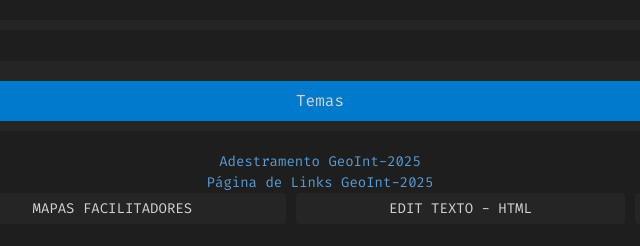
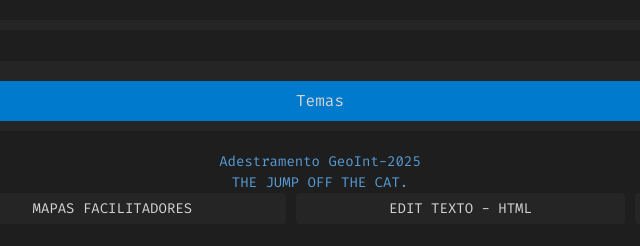
Before and after one commit to zeus-rr/GeoInt, a plain HTML site: page index.html in a window 1280 px wide. Shown: the top 246 px of the page, 320-960 px from the left. Drawn offline with nearby package versions, Linux system fonts and the light colour scheme.

Commit message:
Update index.html

```diff
--- a/index.html
+++ b/index.html
@@ -345,7 +345,7 @@ h1, h2, h3 {
 
 <center>
   <h1>Adestramento GeoInt-2025</h1>
-  <h1>Página de Links GeoInt-2025</h1>
+  <h1>THE JUMP OFF THE CAT.</h1>
 
   <div class="category-filter">
     <button class="category-btn active" data-category="all">Todos</button>
```
